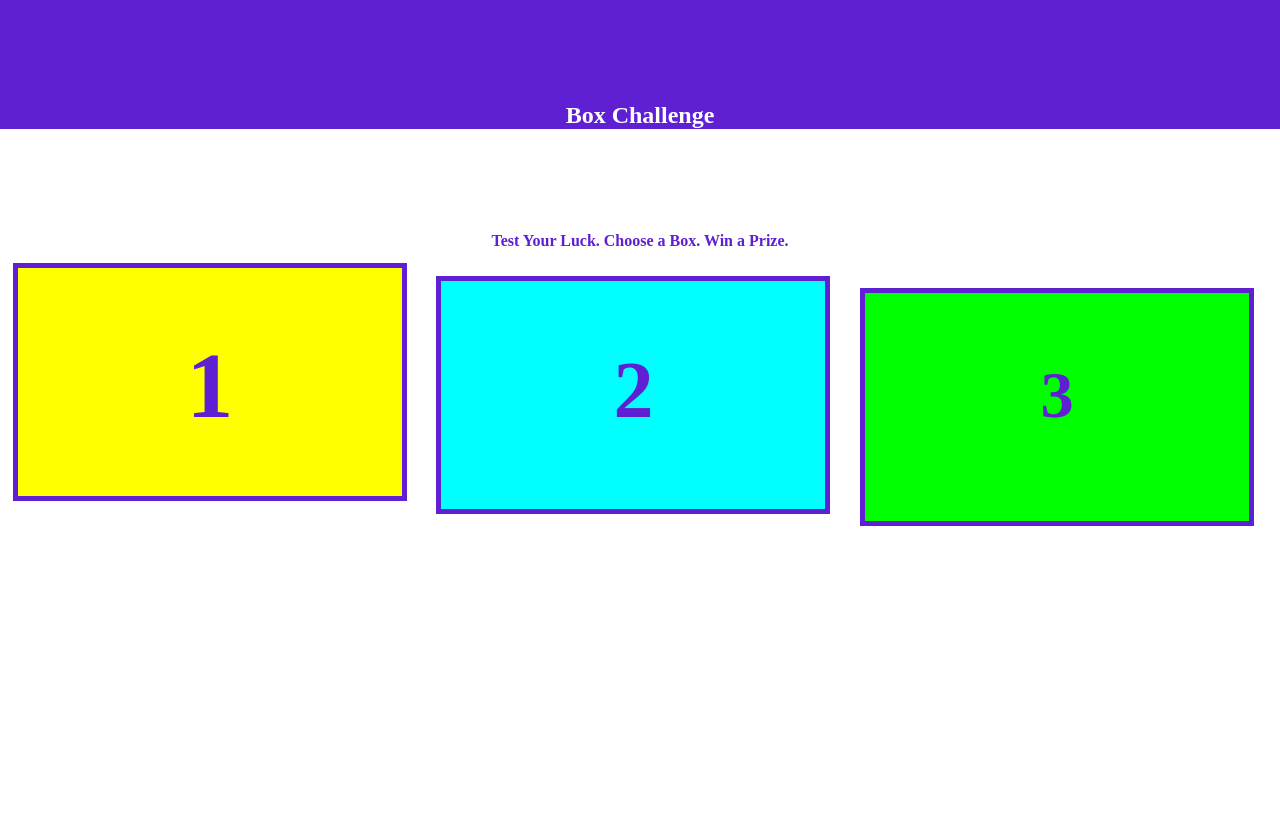
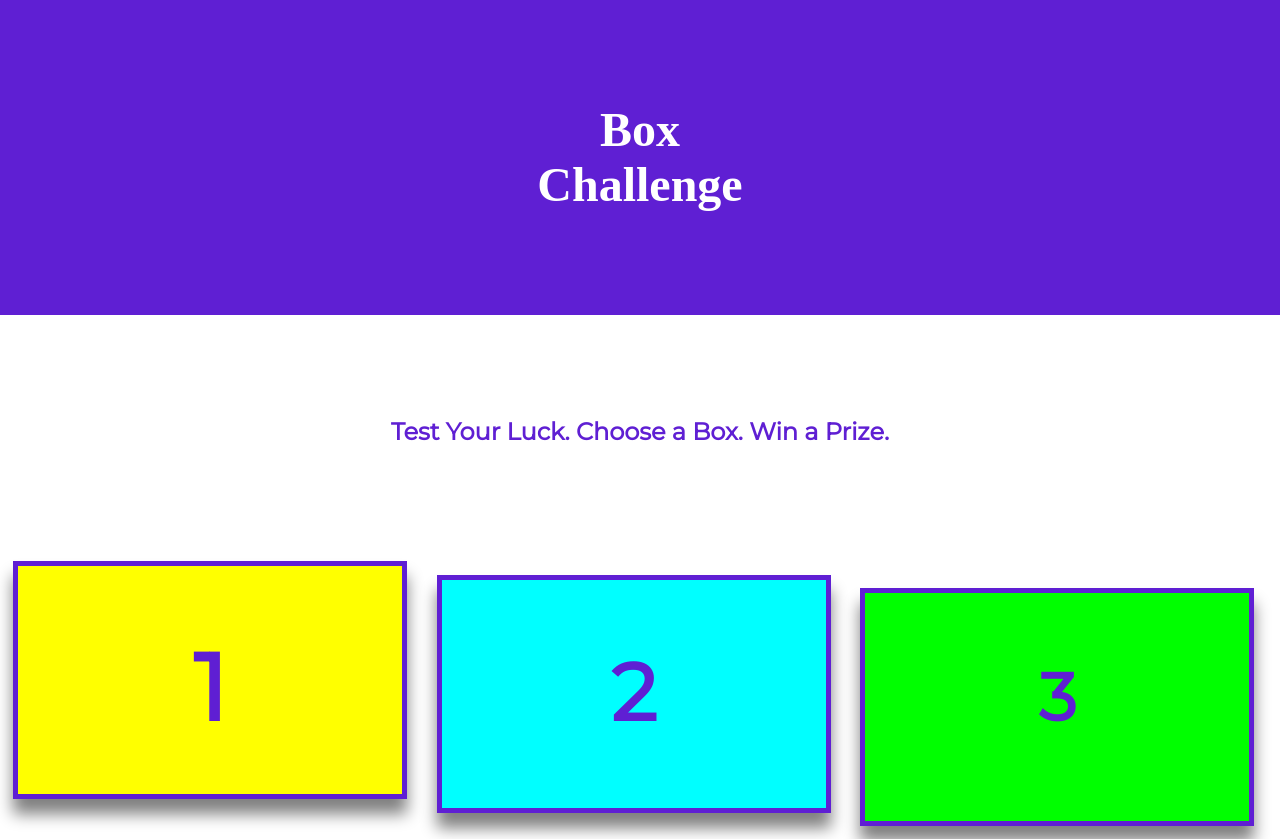
Before and after one commit to smgmode/m5-hw5-glover-stephanie, a plain HTML site: page index.html in a window 1280 px wide. Before the commit the page ends 800 px from the top, so only its background shows below. Drawn offline with Linux system fonts and the light colour scheme.

Commit message:
Will add box shadows to all the boxes

```diff
--- a/index.html
+++ b/index.html
@@ -24,7 +24,8 @@
   			<body>
           <header>
 		 			  <nav>
-			 		   <h1>Box Challenge</h1>
+			 		   <h1>Box</h1>
+             <h2>Challenge</h2>
             </nav>
 	 			 </header>
           <main>
--- a/main.js
+++ b/main.js
@@ -1,18 +1,21 @@
+//When user clicks on box #1 message will appear
 var box1 = document.getElementById ("box1").addEventListener("click",
   function () {
-   alert("Oooh - so close, but no cigar");
+   alert("Oooh - so close, but no cigar!");
   }, false
 );
 
+//When user clicks on box #2 message will appear
 var box2 = document.getElementById ("box2").addEventListener("click",
   function () {
-   alert("Ding Ding Ding - We have a winner");
+   alert("Ding Ding Ding - We have a winner!");
   }, false
 );
 
+//when user clicks on box #3 message will appear
 var box3 = document.getElementById ("box3").addEventListener("click",
   function () {
-   alert("Oops, better luck next time");
+   alert("Oops, better luck next time!");
   }, false
 );
 
@@ -27,7 +30,7 @@ var home = document.getElementById ("home"),
   firstbutton.style.display = "none";
 
 
-//Change the button background color when using mouseenter
+//Change the button background color when using mouseenter on all boxes
 document.getElementById("box1").addEventListener("mouseenter",
   function() {
   document.getElementById("box1").style.backgroundColor = "#DC143C";
--- a/stylesheet/main.css
+++ b/stylesheet/main.css
@@ -6,16 +6,21 @@
 
 nav {
   background-color: #5f1fd3;
+  font-size: 2.0em;
   color: white;
   text-align: center;
-  padding: 8% 0 0 0;
+  padding: 8% 0 8% 0;
+}
+
+.hero-section {
+     font-family: 'Montserrat', sans-serif;
 }
 
 #home h2 {
-  font-size: 1em;
+  font-size: 1.5em;
   text-align: center;
   color: #5f1fd3;
-  padding: 8% 0 0 0;
+  padding: 8% 0 8% 0;
 }
 
 #box1 {
@@ -24,12 +29,13 @@ nav {
   height: 100px;
   background-color: yellow;
   border: 5px solid #5f1fd3;
+  box-shadow:0 15px 15px 0 grey;
   padding: 5% 5% 5% 5%;
   font-size: 5em;
   color: #5f1fd3;
   text-align: center;
-  margin: 1% 1% 1% 1%;
-  max-width: 20%;
+  margin: 3% 10% 1% 30%;
+  max-width: 38%;
   }
 
 #box2 {
@@ -38,12 +44,13 @@ nav {
   height: 100px;
   background-color: aqua;
   border: 5px solid #5f1fd3;
+  box-shadow:0 15px 15px 0 grey;
   padding: 5% 5% 5% 5%;
   font-size: 5em;
   color: #5f1fd3;
   text-align:center;
-  margin: 1% 1% 1% 1%;
-  max-width: 20%;
+  margin: 3% 10% 1% 30%;
+  max-width: 38%;
 }
 
 #box3 {
@@ -52,12 +59,13 @@ nav {
   height: 100px;
   background-color: lime;
   border: 5px solid #5f1fd3;
+  box-shadow:0 15px 15px 0 grey;
   padding: 5% 5% 5% 5%;
   font-size: 5em;
   color: #5f1fd3;
   text-align: center;
-  margin: 1% 1% 1% 1%;
-  max-width: 20%;
+  margin: 3% 10% 1% 30%;
+  max-width: 38%;
 }
 
 #firstbutton {
@@ -68,3 +76,13 @@ nav {
 	border-width: thick;
   text-align: center;
 }
+
+@media (min-width: 948px) {
+	#box1, #box2, #box3 {
+	width: 100%;
+  height: 100px;
+	padding: 5% 5% 5% 5%;
+	margin: 1% 1% 1% 1%;
+  max-width:20%;
+	}
+}
```
